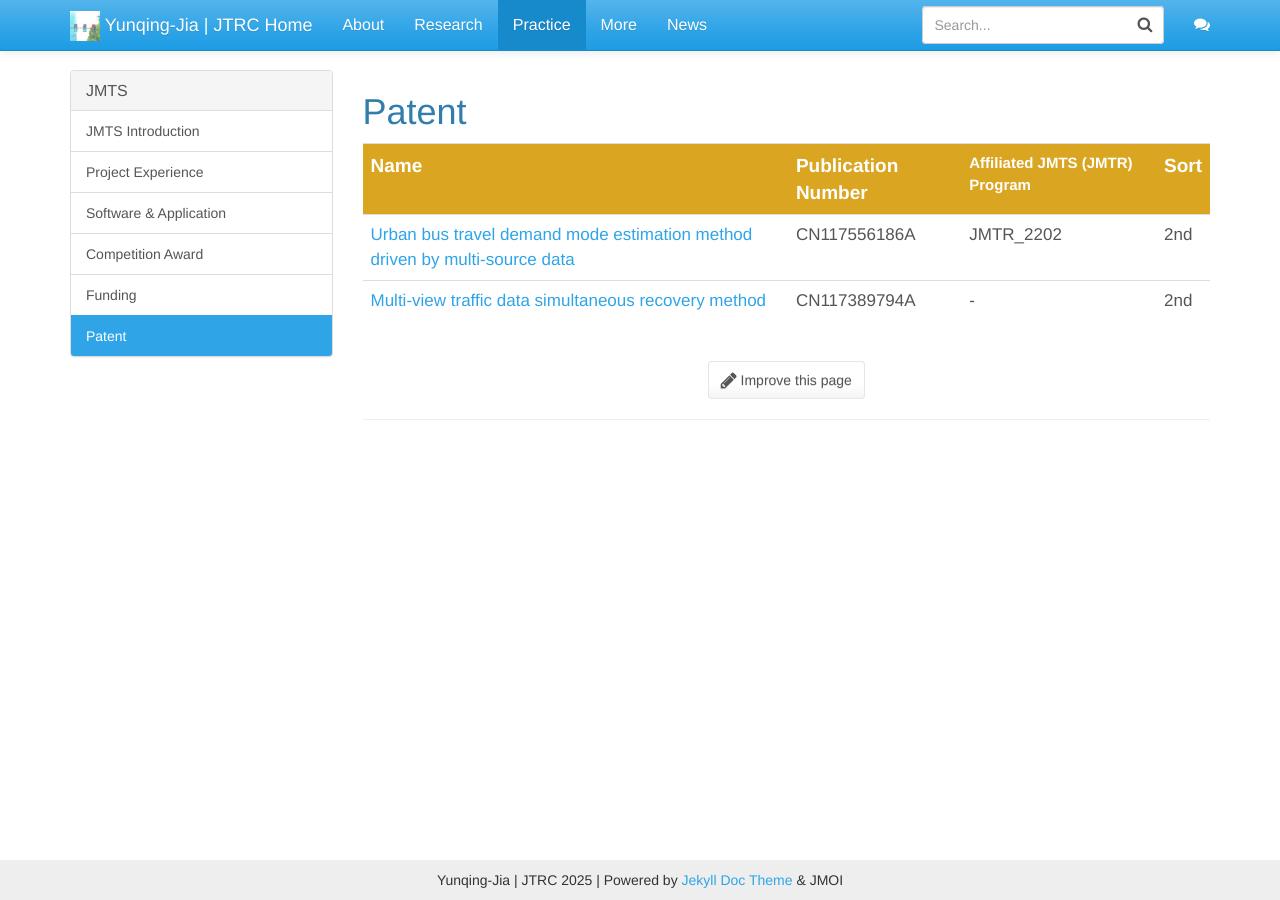
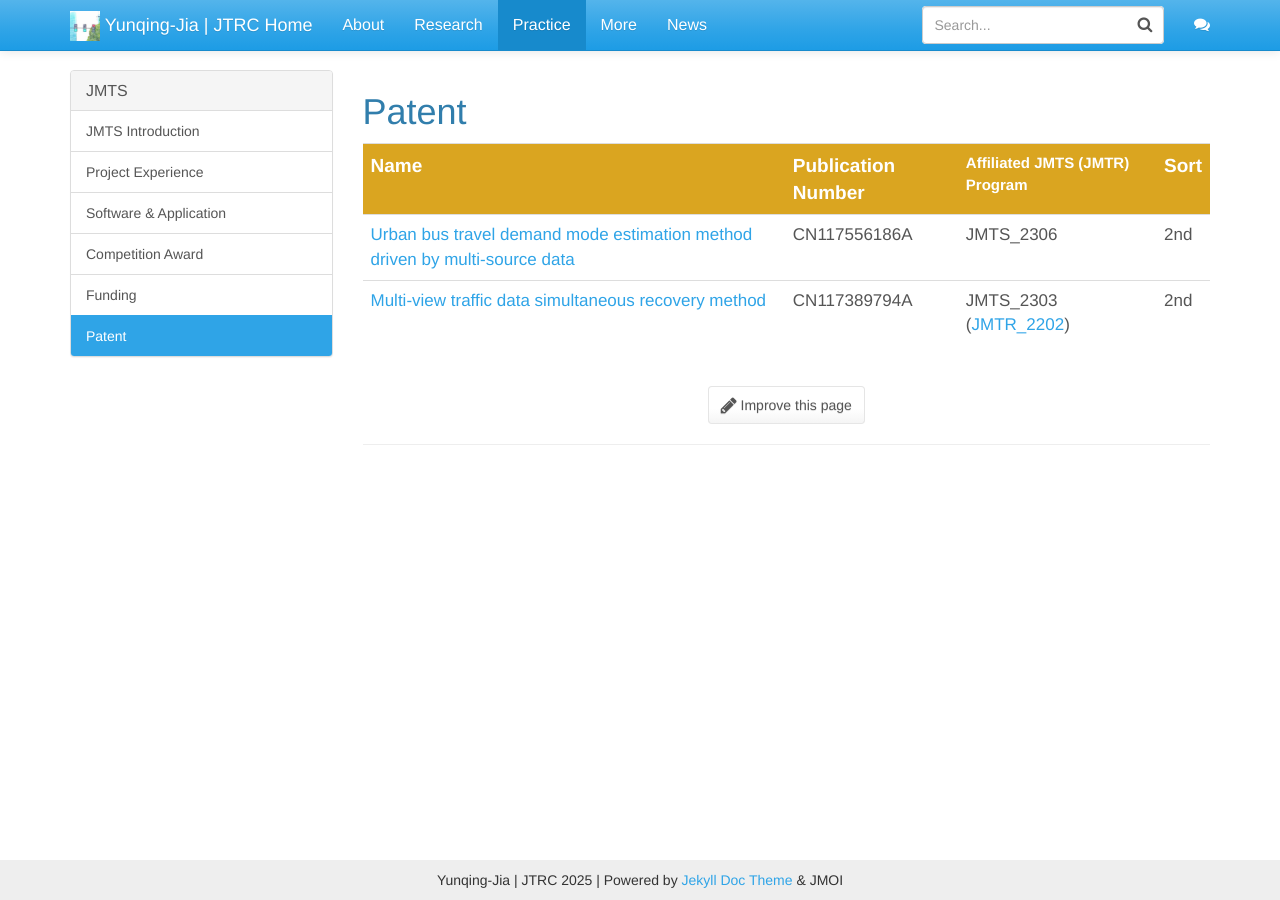
Before and after one commit to Yunqing-Jia/JTRC, a Jekyll site: the page built from _jmts/patent.md, in a window 1280 px wide. Built offline with Jekyll 4.4.1, drawn with Linux system fonts in a browser that asks for light colours.

Commit message:
Update patent.md

```diff
--- a/_jmts/patent.md
+++ b/_jmts/patent.md
@@ -20,13 +20,13 @@ font-size:21px;
   <tr style="font-size: 17px; font-weight: normal; background-color: white;">
     <td><a href="https://patents.google.com/patent/CN117556186A/en">Urban bus travel demand mode estimation method driven by multi-source data</a></td>
     <td>CN117556186A</td>
-    <td>JMTR_2202</td>
+    <td>JMTS_2306</td>
     <td>2nd</td>
   </tr>
   <tr style="font-size: 17px; font-weight: normal; background-color: white;">
     <td><a href="https://patents.google.com/patent/CN117389794A/en">Multi-view traffic data simultaneous recovery method</a></td>
     <td>CN117389794A</td>
-    <td>-</td>
+    <td>JMTS_2303 (<a href="https://yunqing-jia.github.io/JTRC/jmtr/#JMTR_2202">JMTR_2202</a>)</td>
     <td>2nd</td>
   </tr>
 </table>
```
